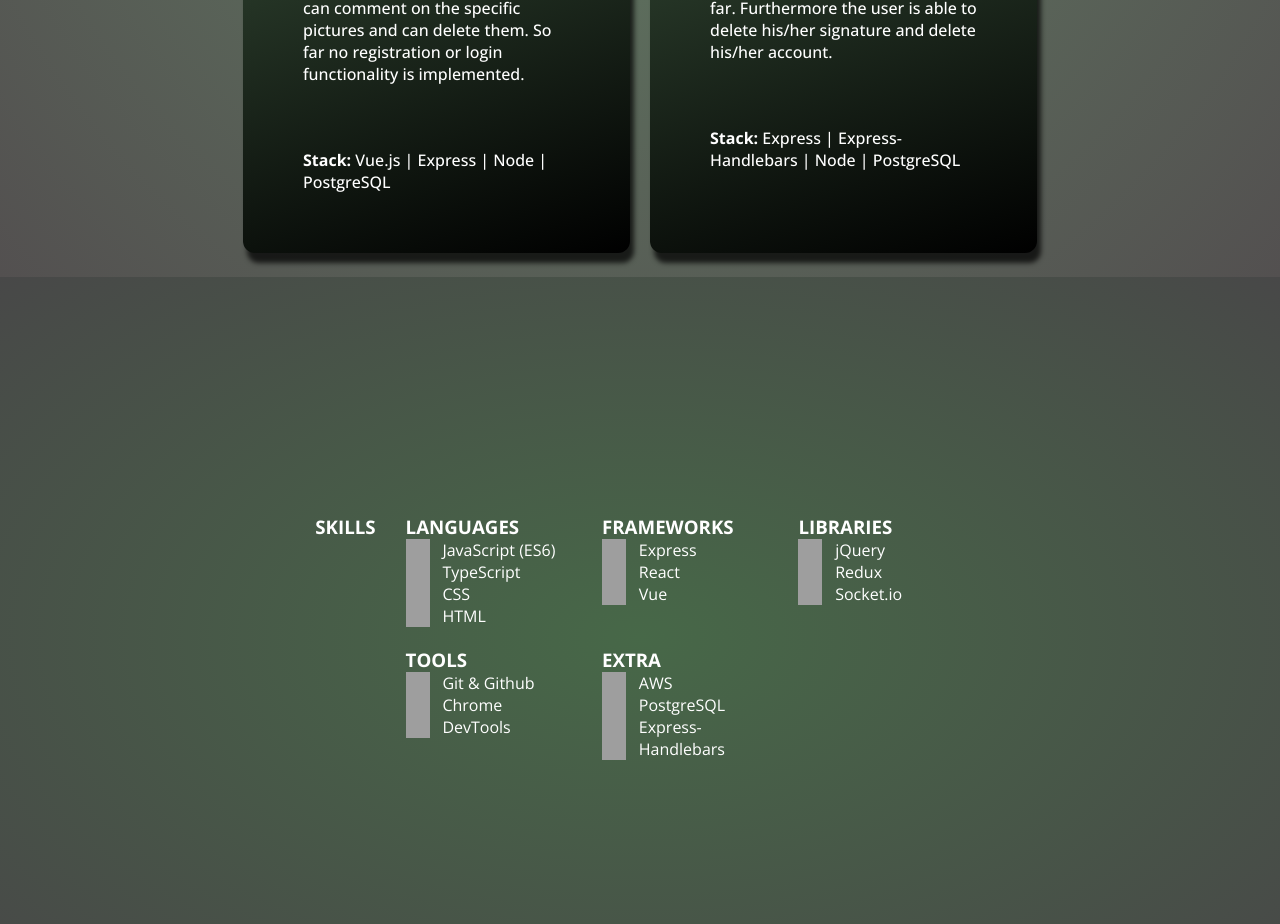
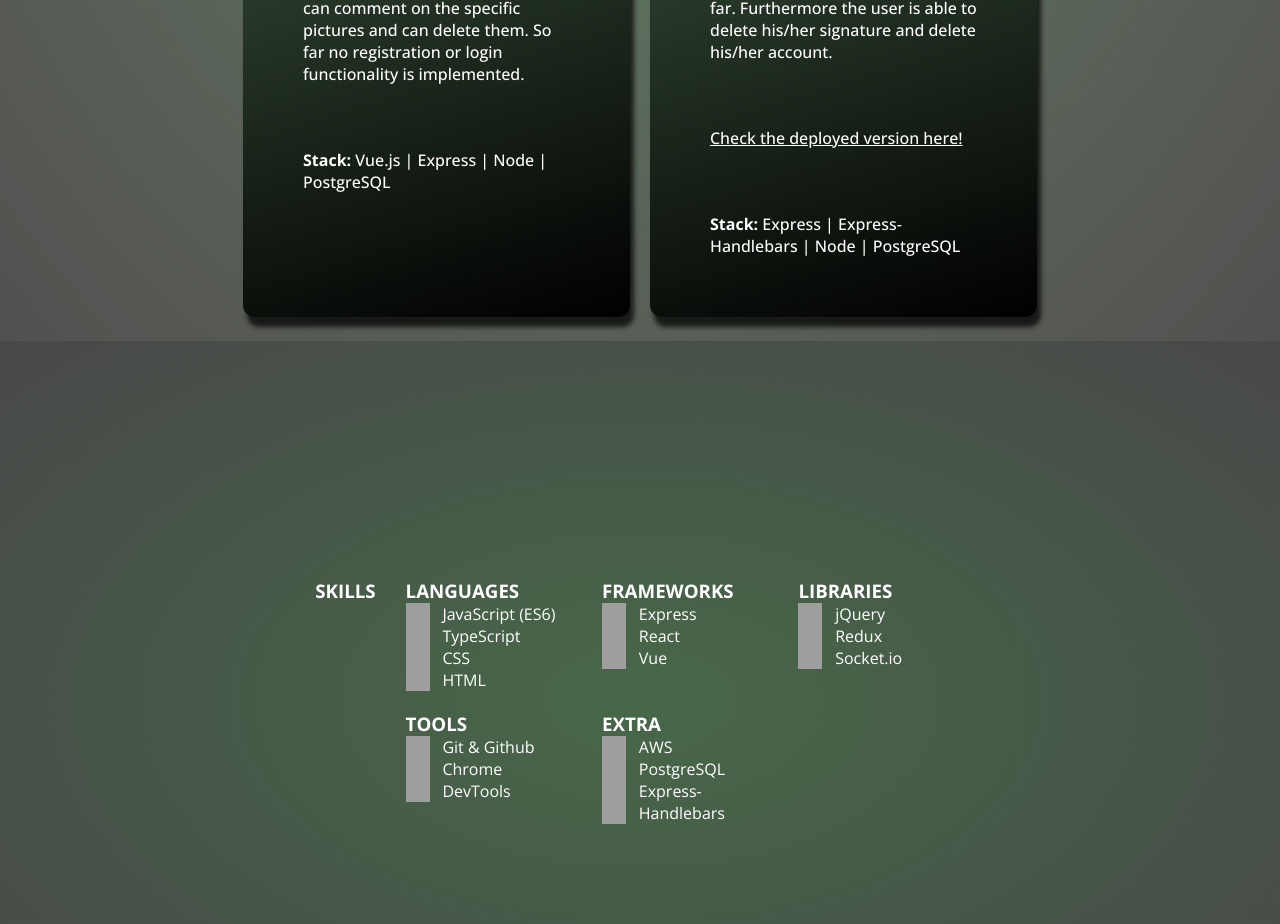
Before and after one commit to JLoc91/portfolio, a React (Create React App) app: page / in a window 1280 px wide. Shown: the part 2720-3644 px from the top of the page. Built offline with nearby package versions, Linux system fonts and the light colour scheme; grey boxes are pictures that could not be loaded.

Commit message:
updated url for petition

```diff
--- a/src/components/Projects.tsx
+++ b/src/components/Projects.tsx
@@ -219,9 +219,9 @@ export function Projects() {
                             the user is able to delete his/her signature and
                             delete his/her account.
                         </p>
-                        {/* <a href="https://moped-freedom.herokuapp.com/">
+                        <a href="https://moped-freedom.onrender.com">
                             Check the deployed version here!
-                        </a> */}
+                        </a>
                         <p className="projectStack">
                             <span>
                                 <strong>Stack:</strong>
```
